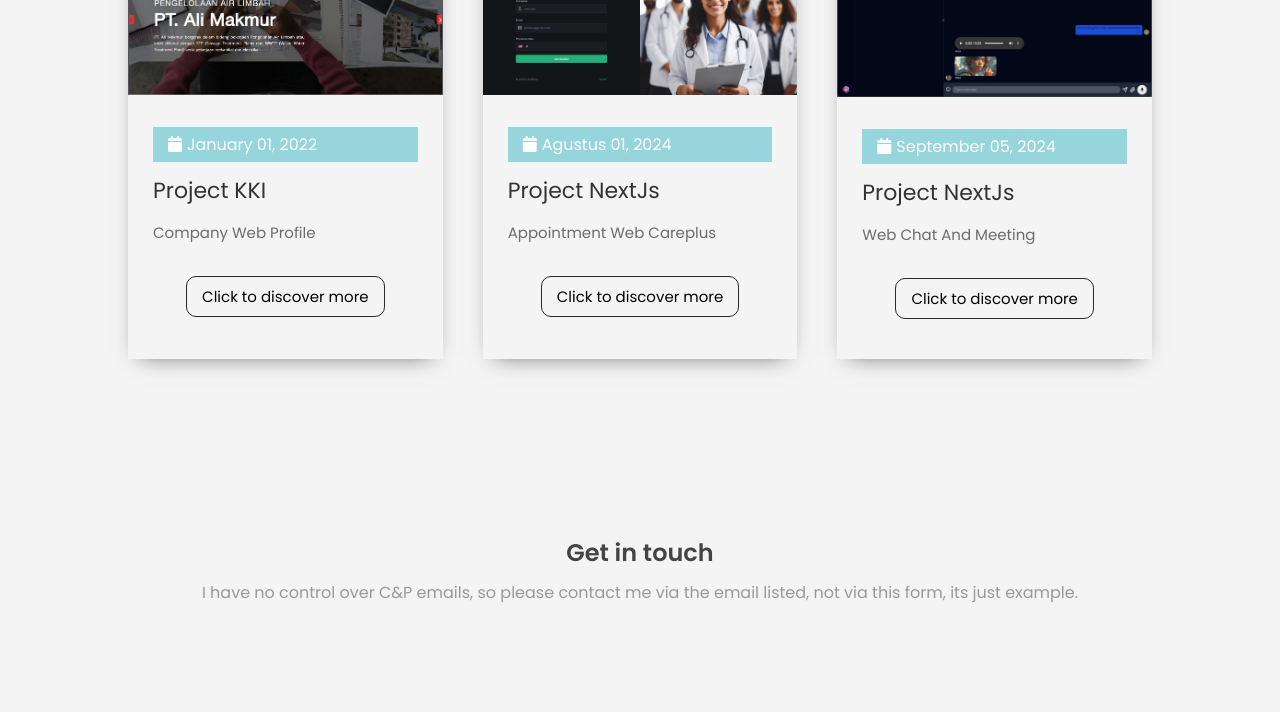
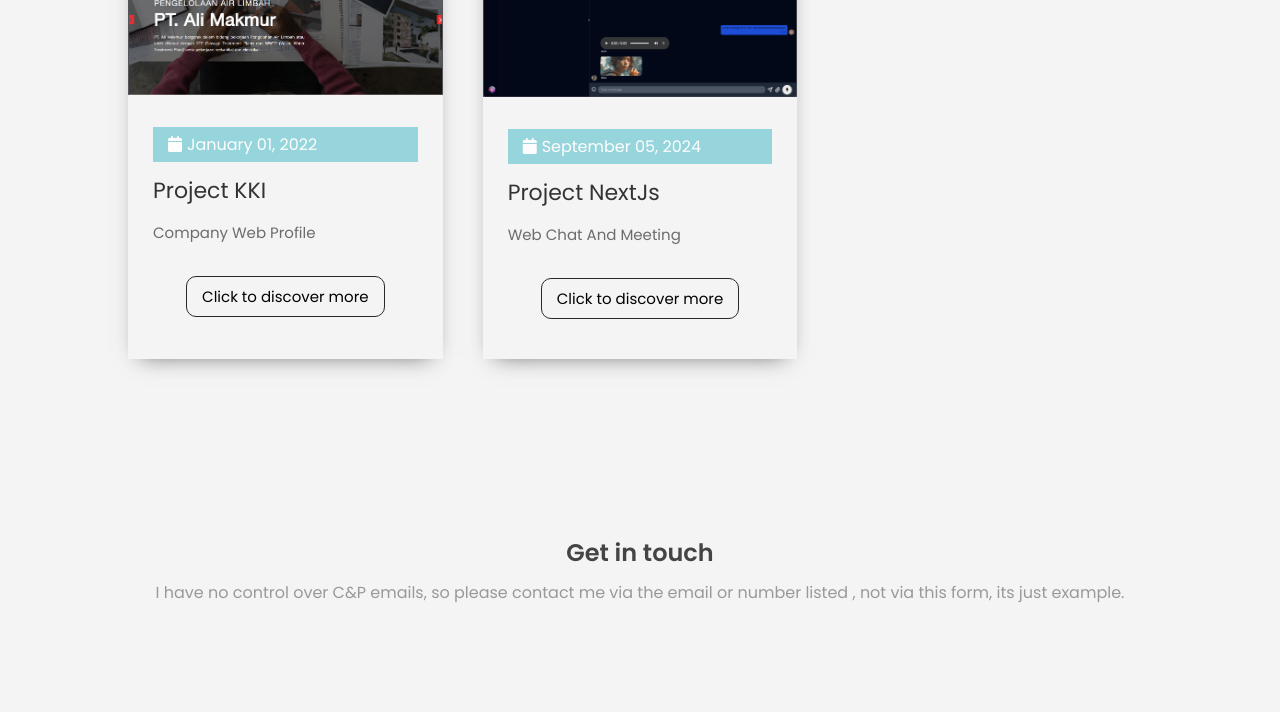
Before and after one commit to Leo27z/C-N-P-Profile, a plain HTML site: page index.html in a window 1280 px wide. Shown: the part 1861-2573 px from the top of the page. Drawn offline with nearby package versions, Linux system fonts and the light colour scheme.

Commit message:
Update index.html

```diff
--- a/index.html
+++ b/index.html
@@ -278,7 +278,7 @@
                 </div>
                 <!-- end of single post -->
                 <!-- single post -->
-                <div
+                <!-- <div
                   type="button"
                   class="all NextJS hope"
                   onclick="openLightbox2();toSlide2(1)"
@@ -305,7 +305,7 @@
                   <button type="button" class="read-btn nextz">
                     Click to discover more
                   </button>
-                </div>
+                </div> -->
                 <!-- end of single post -->
                 <!-- single post -->
                 <div
@@ -349,7 +349,8 @@
             <h1>Get in touch</h1>
             <span
               >I have no control over C&P emails, so please contact me via the
-              email listed, not via this form, its just example.</span
+              email or number listed , not via this form, its just
+              example.</span
             >
             <!-- <span>Do you have a project in your mind, contact me here </span> -->
           </div>
```
